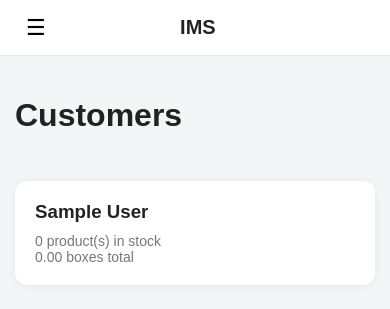
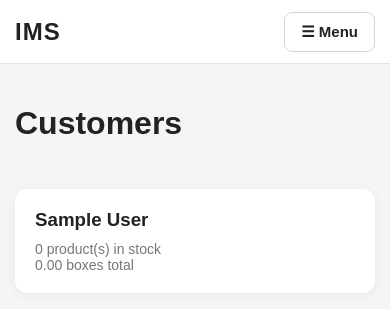
Before and after one commit to NagaNisant/IMS, a Flask app: page /customers in a window 390 px wide. Shown: the top 309 px of the page. Run offline with Flask 3, Linux system fonts and the light colour scheme; the visitor is signed in with stand-in values (Sample User, id 1); data comes from the database, SQL or seed files in the repository; data that the repository does not hold is empty.

Commit message:
Update base.html

```diff
--- a/inventory_dashboard_spyder/templates/base.html
+++ b/inventory_dashboard_spyder/templates/base.html
@@ -45,23 +45,66 @@
 
 
         /* ================================
-           APP SHELL (sidebar + content)
+           TOP BAR (always visible)
         ================================= */
 
-        .app-shell {
+        .top-bar {
+
             display: flex;
-            min-height: 100vh;
+            align-items: center;
+            justify-content: space-between;
+
+            height: 64px;
+            padding: 0 24px;
+
+            background: white;
+            border-bottom: 1px solid #e5e5e5;
+
+            position: sticky;
+            top: 0;
+            z-index: 1100;
+        }
+
+
+        .top-bar .nav-brand {
+            text-decoration: none;
+            color: #222;
+            font-size: 24px;
+            font-weight: 800;
+            letter-spacing: 1px;
+        }
+
+
+        .menu-toggle {
+
+            display: flex;
+            align-items: center;
+            gap: 8px;
+
+            border: 1px solid #d1d5db;
+            background: white;
+            border-radius: 8px;
+            padding: 10px 16px;
+
+            font-size: 15px;
+            font-weight: 600;
+            color: #222;
+            cursor: pointer;
+        }
+
+
+        .menu-toggle:hover {
+            background: #f5f5f7;
         }
 
 
         /* ================================
-           SIDEBAR
+           SIDEBAR (collapsed / overlay by default)
         ================================= */
 
         .sidebar {
 
-            width: 240px;
-            flex-shrink: 0;
+            width: 260px;
 
             background: white;
             border-right: 1px solid #e5e5e5;
@@ -167,61 +232,27 @@
         }
 
 
-        /* ================================
-           MOBILE TOPBAR (hidden on desktop)
-        ================================= */
-
-        .mobile-topbar {
+        .sidebar-backdrop {
 
             display: none;
 
-            align-items: center;
-            justify-content: space-between;
+            position: fixed;
+            inset: 0;
 
-            height: 56px;
-            padding: 0 16px;
+            background: rgba(0,0,0,0.35);
 
-            background: white;
-            border-bottom: 1px solid #e5e5e5;
-
-            position: sticky;
-            top: 0;
-            z-index: 1100;
+            z-index: 1200;
         }
 
 
-        .mobile-topbar .nav-brand {
-            font-size: 20px;
-            font-weight: 800;
-            text-decoration: none;
-            color: #222;
-        }
-
-
-        .menu-toggle {
-
-            border: none;
-            background: none;
-            font-size: 22px;
-            cursor: pointer;
-            padding: 6px 10px;
-        }
-
-
-        .sidebar-backdrop {
-            display: none;
+        .sidebar-backdrop.open {
+            display: block;
         }
 
 
         /* ================================
            MAIN CONTENT
         ================================= */
-
-        .main-content {
-            flex: 1;
-            min-width: 0;
-        }
-
 
         .container {
 
@@ -251,40 +282,10 @@
         }
 
 
-        /* ================================
-           RESPONSIVE - collapse to drawer
-        ================================= */
+        @media (max-width: 600px) {
 
-        @media (max-width: 900px) {
-
-            .mobile-topbar {
-                display: flex;
-            }
-
-            .sidebar {
-
-                position: fixed;
-                left: 0;
-                top: 0;
-                height: 100%;
-
-                transform: translateX(-100%);
-                transition: transform 0.2s ease;
-
-                box-shadow: 0 0 0 rgba(0,0,0,0);
-            }
-
-            .sidebar.open {
-                transform: translateX(0);
-                box-shadow: 4px 0 24px rgba(0,0,0,0.15);
-            }
-
-            .sidebar-backdrop.open {
-                display: block;
-                position: fixed;
-                inset: 0;
-                background: rgba(0,0,0,0.35);
-                z-index: 999;
+            .top-bar {
+                padding: 0 15px;
             }
 
             .container {
@@ -301,18 +302,28 @@
 <body>
 
 
-    <div class="app-shell">
+    <!-- TOP BAR -->
+
+    <div class="top-bar">
+
+        <a class="nav-brand" href="{{ url_for('dashboard') }}">
+            IMS
+        </a>
+
+        <button class="menu-toggle" onclick="openSidebar()">
+            ☰ Menu
+        </button>
+
+    </div>
 
 
-        <!-- SIDEBAR -->
+    <!-- SIDEBAR (hidden until toggled) -->
 
     <nav class="sidebar" id="sidebar">
 
-            <a
-                class="sidebar-brand"
-                href="{{ url_for('dashboard') }}"
-            >
+        <a class="sidebar-brand" href="{{ url_for('dashboard') }}">
             IMS
+            <button class="sidebar-close" onclick="closeSidebar()">✕</button>
         </a>
 
 
@@ -397,23 +408,6 @@
 
     <!-- MAIN CONTENT -->
 
-        <div class="main-content">
-
-            <div class="mobile-topbar">
-
-                <button class="menu-toggle" onclick="openSidebar()">
-                    ☰
-                </button>
-
-                <a class="nav-brand" href="{{ url_for('dashboard') }}">
-                    IMS
-                </a>
-
-                <span style="width: 34px;"></span>
-
-            </div>
-
-
     <main class="container">
 
 
@@ -463,6 +452,12 @@
             document.getElementById("sidebarBackdrop").classList.remove("open");
         }
 
+        document.addEventListener("keydown", function(e) {
+            if (e.key === "Escape") {
+                closeSidebar();
+            }
+        });
+
     </script>
 
 </body>
```
Also changed, not shown: other parts of inventory_dashboard_spyder/templates/base.html (+27 -10 lines). Lines whose indentation alone changed are shown as unchanged.
